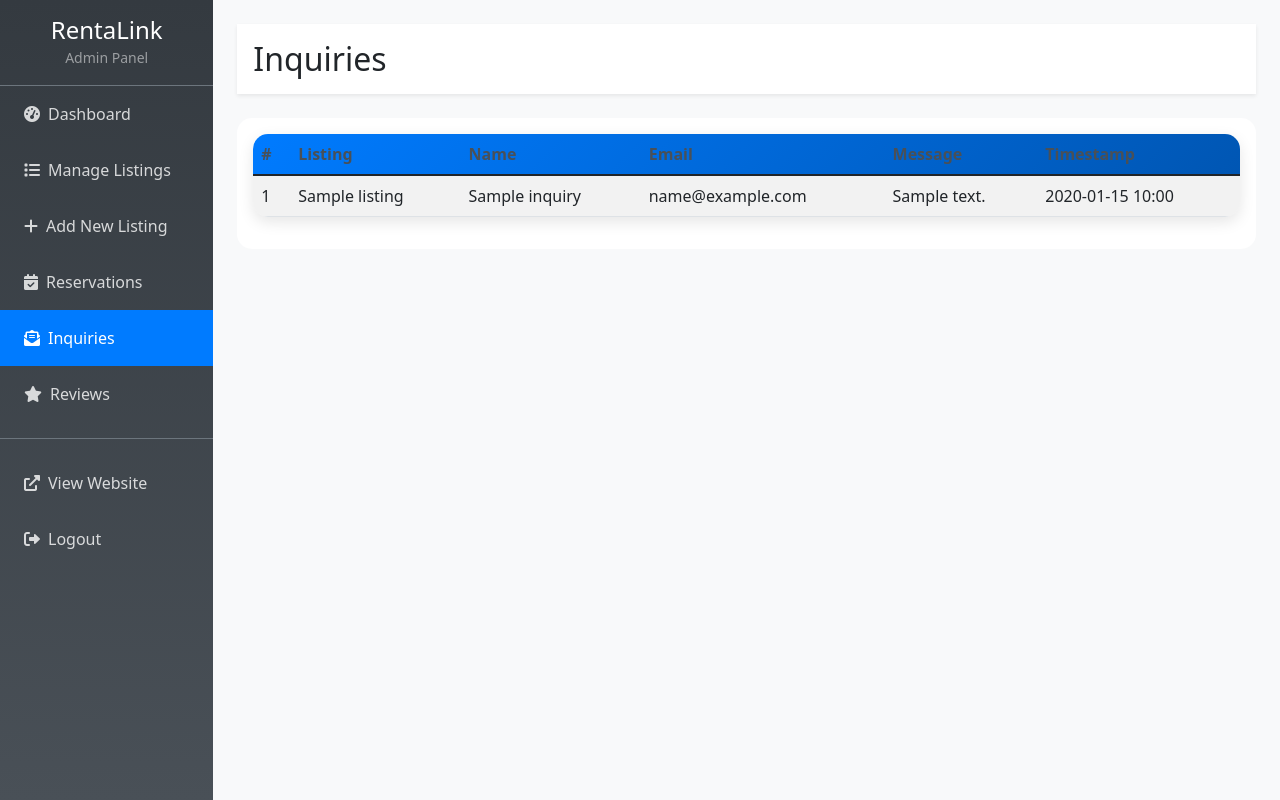
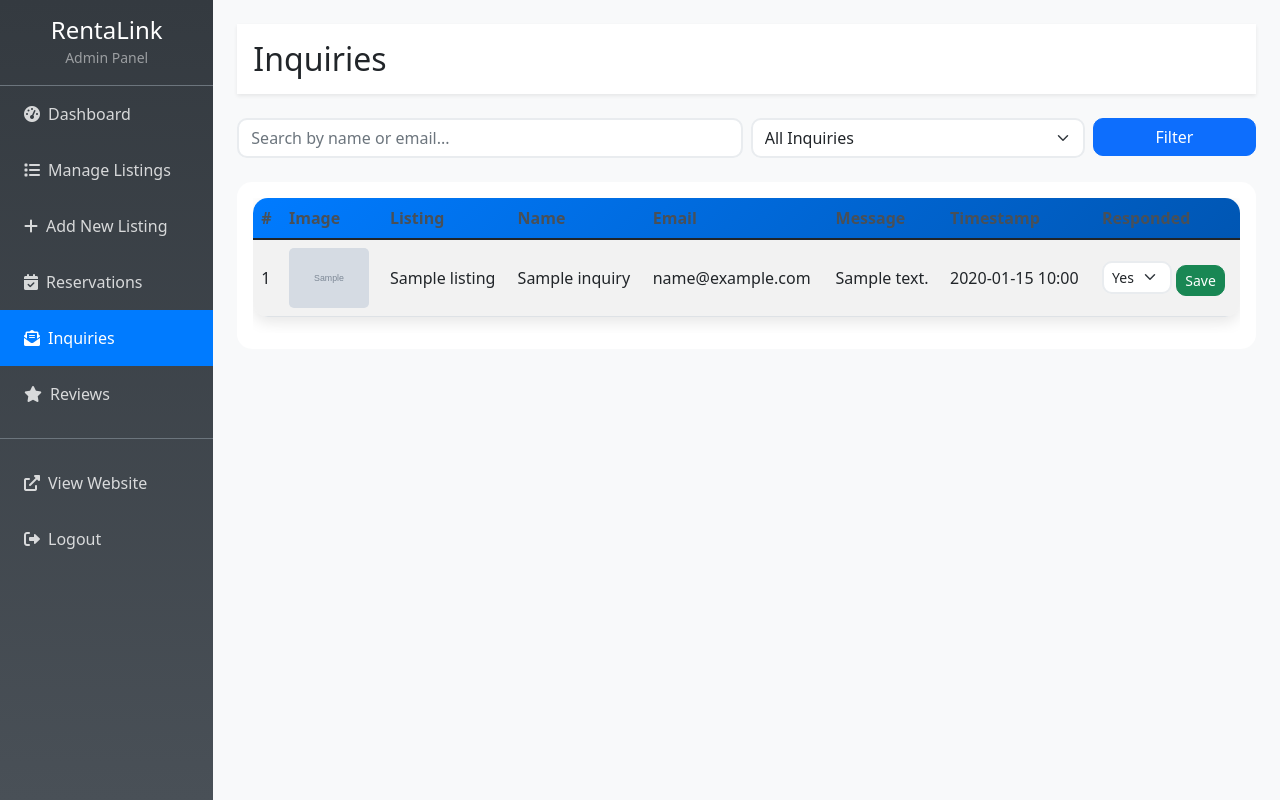
Before and after one commit to mahlet-tilahun/rentalink, a Flask app: page /admin/inquiries in a window 1280 px wide. Run offline with Flask 3, Linux system fonts and the light colour scheme; the visitor is signed in with stand-in values (Sample User, id 1); tables that the repository leaves empty hold one stand-in row (values such as "Sample post"); grey boxes marked "Sample" are stand-in pictures.

Commit message:
Redesign inquiries admin page with search bar, filter dropdown, listing image preview, and responded status selector

```diff
--- a/templates/admin/inquiries.html
+++ b/templates/admin/inquiries.html
@@ -30,22 +30,16 @@
       background-color: #f8f9fa;
       min-height: 100vh;
     }
-        .stat-card {
-            border: none;
-            border-radius: 15px;
-            transition: transform 0.3s ease;
-        }
-        .stat-card:hover {
-            transform: translateY(-5px);
-        }
     .table th {
       border-top: none;
       font-weight: 600;
       color: #495057;
     }
-        .badge-status {
-            font-size: 0.75rem;
-            padding: 0.375rem 0.75rem;
+    .listing-img {
+      width: 80px;
+      height: 60px;
+      object-fit: cover;
+      border-radius: 5px;
     }
   </style>
 </head>
@@ -71,8 +65,11 @@
         <a class="nav-link" href="{{ url_for('admin_reservations') }}">
           <i class="fas fa-calendar-check me-2"></i>Reservations
         </a>
-                <a class="nav-link active" href="{{ url_for('admin_inquiries') }}">
-                    <i class="fas fa-envelope-open-text me-2"></i>Inquiries
+        <a class="nav-link active d-flex justify-content-between align-items-center" href="{{ url_for('admin_inquiries') }}">
+          <span><i class="fas fa-envelope-open-text me-2"></i>Inquiries</span>
+          {% if new_inquiry_count and new_inquiry_count > 0 %}
+            <span class="badge bg-danger">{{ new_inquiry_count }}</span>
+          {% endif %}
         </a>
         <a class="nav-link" href="{{ url_for('admin_dashboard') }}#reviews">
           <i class="fas fa-star me-2"></i>Reviews
@@ -94,33 +91,71 @@
         <h2 class="mb-0">Inquiries</h2>
       </div>
 
+      <!-- Search & Filter -->
+      <form method="get" action="{{ url_for('admin_inquiries') }}" class="row g-2 mb-4">
+        <div class="col-md-6">
+          <input type="text" name="search" placeholder="Search by name or email..." class="form-control" value="{{ request.args.get('search', '') }}">
+        </div>
+        <div class="col-md-4">
+          <select name="response_filter" class="form-select">
+            <option value="">All Inquiries</option>
+            <option value="unresponded" {% if request.args.get('response_filter') == 'unresponded' %}selected{% endif %}>Unresponded Only</option>
+            <option value="responded" {% if request.args.get('response_filter') == 'responded' %}selected{% endif %}>Responded Only</option>
+          </select>
+        </div>
+        <div class="col-md-2">
+          <button type="submit" class="btn btn-primary w-100">Filter</button>
+        </div>
+      </form>
+
       <div class="card">
         <div class="card-body">
           {% if inquiries %}
-          <table class="table table-striped">
+          <div class="table-responsive">
+            <table class="table table-striped align-middle">
               <thead>
                 <tr>
                   <th>#</th>
+                  <th>Image</th>
                   <th>Listing</th>
                   <th>Name</th>
                   <th>Email</th>
                   <th>Message</th>
                   <th>Timestamp</th>
+                  <th>Responded</th>
                 </tr>
               </thead>
               <tbody>
                 {% for i in inquiries %}
                 <tr>
                   <td>{{ i.id }}</td>
+                  <td>
+                    {% set image_list = i.listing.image_urls.split(',') if i.listing.image_urls else [] %}
+                    {% if image_list %}
+                      <img src="{{ url_for('static', filename='images/listings/' + image_list[0]) }}" class="listing-img" alt="Listing Image">
+                    {% else %}
+                      <span class="text-muted">No image</span>
+                    {% endif %}
+                  </td>
                   <td>{{ i.listing.title }}</td>
                   <td>{{ i.name }}</td>
                   <td>{{ i.email }}</td>
                   <td>{{ i.message }}</td>
                   <td>{{ i.timestamp.strftime('%Y-%m-%d %H:%M') }}</td>
+                  <td>
+                    <form method="POST" action="{{ url_for('update_inquiry_status', inquiry_id=i.id) }}">
+                      <select name="responded" class="form-select form-select-sm d-inline w-auto">
+                        <option value="false" {% if not i.responded %}selected{% endif %}>No</option>
+                        <option value="true" {% if i.responded %}selected{% endif %}>Yes</option>
+                      </select>
+                      <button type="submit" class="btn btn-sm btn-success mt-1">Save</button>
+                    </form>
+                  </td>
                 </tr>
                 {% endfor %}
               </tbody>
             </table>
+          </div>
           {% else %}
             <p class="text-muted text-center mb-0">No inquiries yet.</p>
           {% endif %}
@@ -129,6 +164,7 @@
     </div>
   </div>
 </div>
+
 <script src="https://cdn.jsdelivr.net/npm/bootstrap@5.1.3/dist/js/bootstrap.bundle.min.js"></script>
 </body>
 </html>
```
Lines whose indentation alone changed are shown as unchanged.
